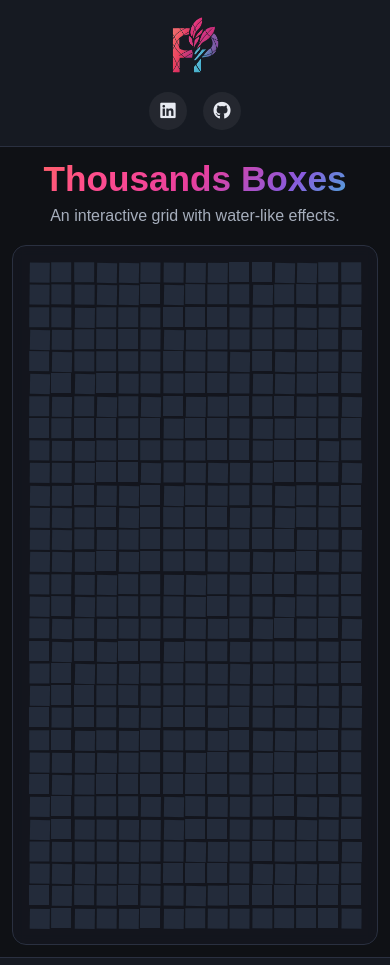
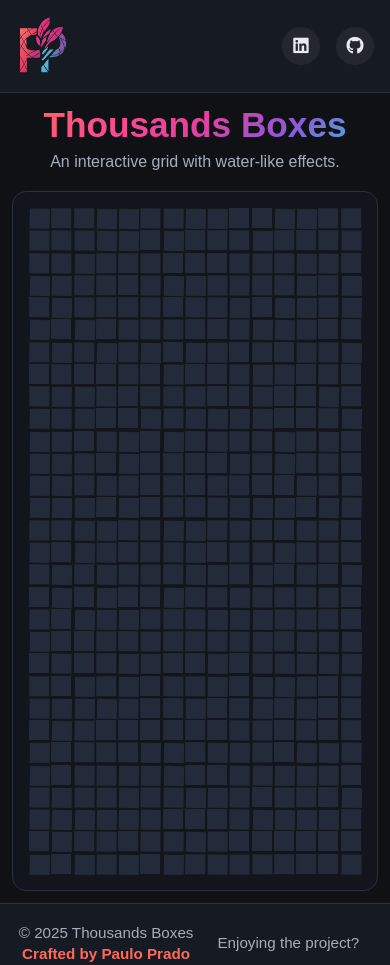
Before and after one commit to paulroar/thousands-boxes-exp, a plain HTML site: page index.html in a window 390 px wide. Shown: the top 965 px of the page. Drawn offline with Linux system fonts and the light colour scheme.

Commit message:
Updade: preparation for deployment

```diff
--- a/styles.css
+++ b/styles.css
@@ -230,19 +230,19 @@ footer {
 
 @media (max-width: 768px) {
     header {
-        flex-direction: column;
+        flex-direction: row;
         align-items: center;
-        text-align: center;
+        text-align: left;
         gap: 16px;
         padding: 18px 20px;
     }
     .logo {
-        margin-bottom: 4px;
+        margin-bottom: 0;
     }
     .social-icons {
-        justify-content: center;
-        width: 100%;
-        margin-left: 0;
+        justify-content: flex-end;
+        width: auto;
+        margin-left: auto;
     }
     .social-icons a {
         width: 42px;
```
